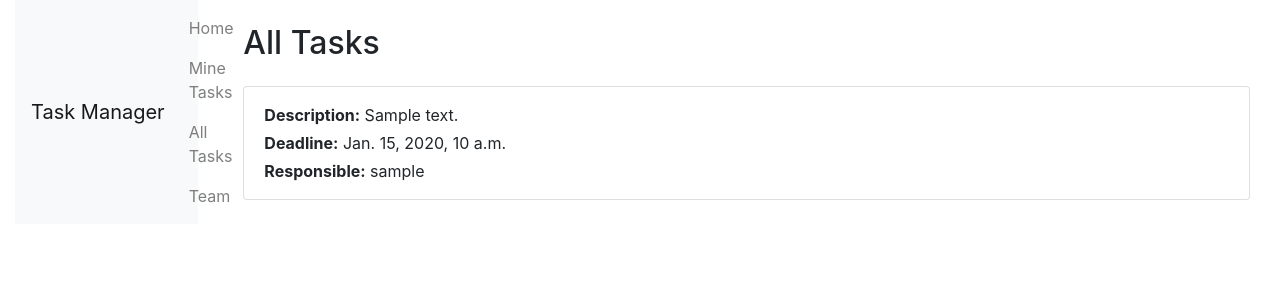
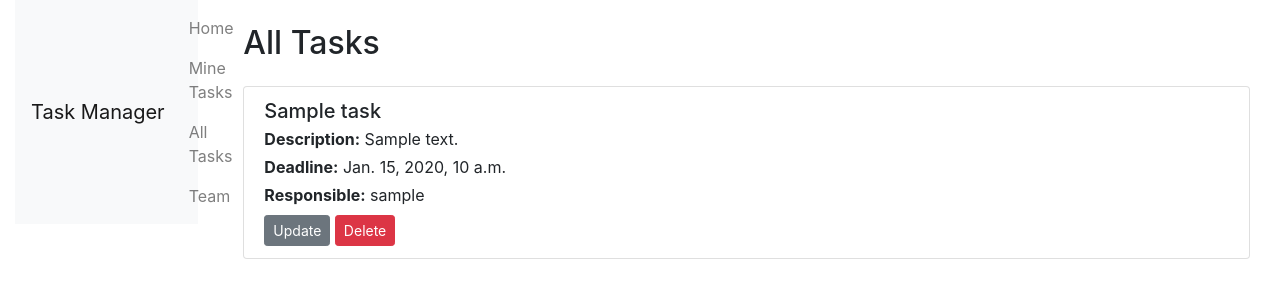
Before and after one commit to achalaidiuk/ittaskmanager, a Django app: page /all/ in a window 1280 px wide. Shown: the top 300 px of the page. Run offline with Django 4.2, Linux system fonts and the light colour scheme; a user stored in the database is signed in; tables that the repository leaves empty hold one stand-in row (values such as "Sample post").

Commit message:
New feature: created task, team detail, realized options for all task

```diff
--- a/task_manager/urls.py
+++ b/task_manager/urls.py
@@ -10,7 +10,7 @@ from task_manager.views import (
     TaskDeleteView,
     TaskUpdateView,
     WorkerCreateView,
-    WorkerUpdateView
+    WorkerUpdateView, take_to_work
 )
 
 
@@ -34,4 +34,6 @@ urlpatterns = [
          WorkerUpdateView.as_view(),
          name="worker-update"),
     path("accounts/login/", auth_views.LoginView.as_view(), name="login"),
+    path('logout/', auth_views.LogoutView.as_view(), name='logout'),
+    path('task/<int:task_id>/take/', take_to_work, name='take-to-work'),
 ]
--- a/task_manager/views.py
+++ b/task_manager/views.py
@@ -1,10 +1,12 @@
+from django.contrib import messages
 from django.contrib.auth.decorators import login_required
 from django.contrib.auth.mixins import LoginRequiredMixin
 from django.db.models import Count, Q, Value, OuterRef, Subquery
 from django.db.models.functions import Coalesce
-from django.http import HttpRequest, HttpResponse
-from django.shortcuts import render
+from django.http import HttpRequest, HttpResponse, HttpResponseRedirect
+from django.shortcuts import render, get_object_or_404, redirect
 from django.urls import reverse_lazy
+from django.utils import timezone
 from django.views import generic
 
 from task_manager.models import Worker, Task
@@ -114,3 +116,30 @@ class TaskDeleteView(LoginRequiredMixin, generic.DeleteView):
     model = Task
     fields = "__all__"
     success_url = reverse_lazy("task_manager:all-tasks")
+
+    def test_func(self):
+        return self.request.user.is_admin
+
+@login_required
+def work_done(request: HttpRequest, task_id: int) -> HttpResponse:
+    task = get_object_or_404(Task, id=task_id)
+    task.is_completed = True
+    task.done_at = timezone.now()
+    task.save()
+    return HttpResponseRedirect(
+        request.META.get(
+            "HTTP_REFERER",
+            reverse_lazy(viewname="task_manager:mine-tasks"))
+    )
+
+
+@login_required
+def take_to_work(request: HttpRequest, task_id: int) -> HttpResponse:
+    task = get_object_or_404(Task, id=task_id)
+
+    if task.is_completed or task.assignees.filter(id=request.user.id).exists():
+        messages.warning(request, "This task has already been taken or completed.")
+        return redirect("task_manager:all-tasks")
+
+    task.assignees.add(request.user)
+    return redirect("task_manager:all-tasks")
--- a/templates/task_manager/all_tasks.html
+++ b/templates/task_manager/all_tasks.html
@@ -1,15 +1,27 @@
 {% extends "base.html" %}
 {% load static %}
+
 {% block content %}
   <div class="container">
     <h2 class="my-4">All Tasks</h2>
     <div class="list-group">
       {% for task in task_list %}
         <div class="list-group-item">
-          <h5 class="mb-1">{{ task.task_name }}</h5>
+          <h5 class="mb-1">{{ task.name }}</h5>
           <p class="mb-1"><strong>Description:</strong> {{ task.description }}</p>
           <p class="mb-1"><strong>Deadline:</strong> {{ task.deadline }}</p>
           <p class="mb-1"><strong>Responsible:</strong> {{ task.responsible }}</p>
+
+          <div class="mt-2">
+            <a href="{% url 'task_manager:task-update' task.id %}" class="btn btn-secondary btn-sm">Update</a>
+            {% if request.user.is_superuser %}
+              <a href="{% url 'task_manager:task-delete' task.id %}" class="btn btn-danger btn-sm"
+                 onclick="return confirm('Are you sure you want to delete this task?');">Delete</a>
+            {% endif %}
+            {% if task.assignees.count == 0 %}
+              <a href="{% url 'task_manager:take-to-work' task.id %}" class="btn btn-success btn-sm">Take to Work</a>
+            {% endif %}
+          </div>
         </div>
       {% empty %}
         <p>No tasks available.</p>
```
Also changed, not shown: templates/registration/logged_out.html (+5 -7 lines), templates/task_manager/task_confirm_delete.html (added, +13 -0 lines), templates/task_manager/task_detail.html (added, +38 -0 lines), templates/task_manager/team_detail.html (added, +29 -0 lines), task_manager/forms.py (line endings or trailing spaces).
